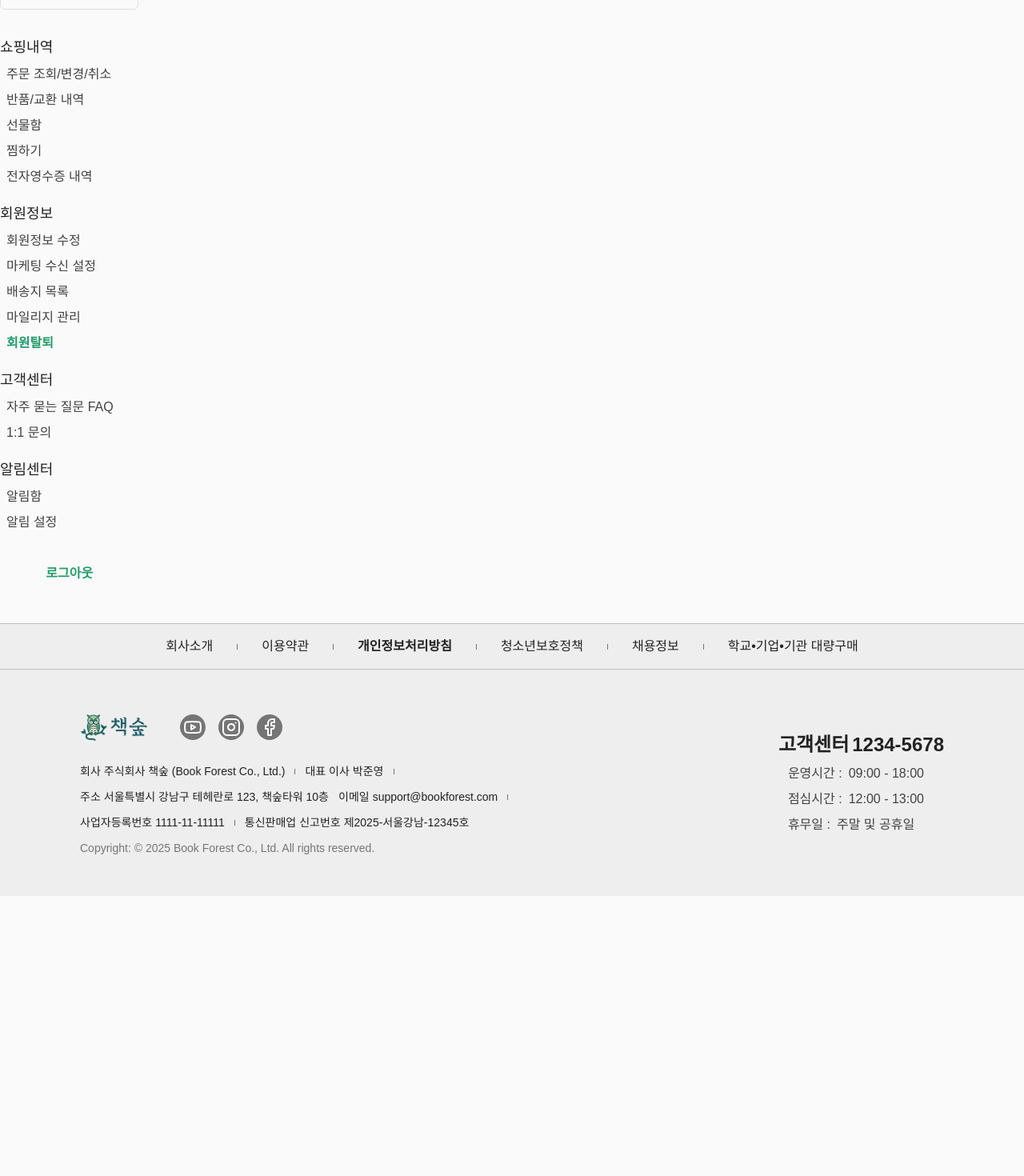
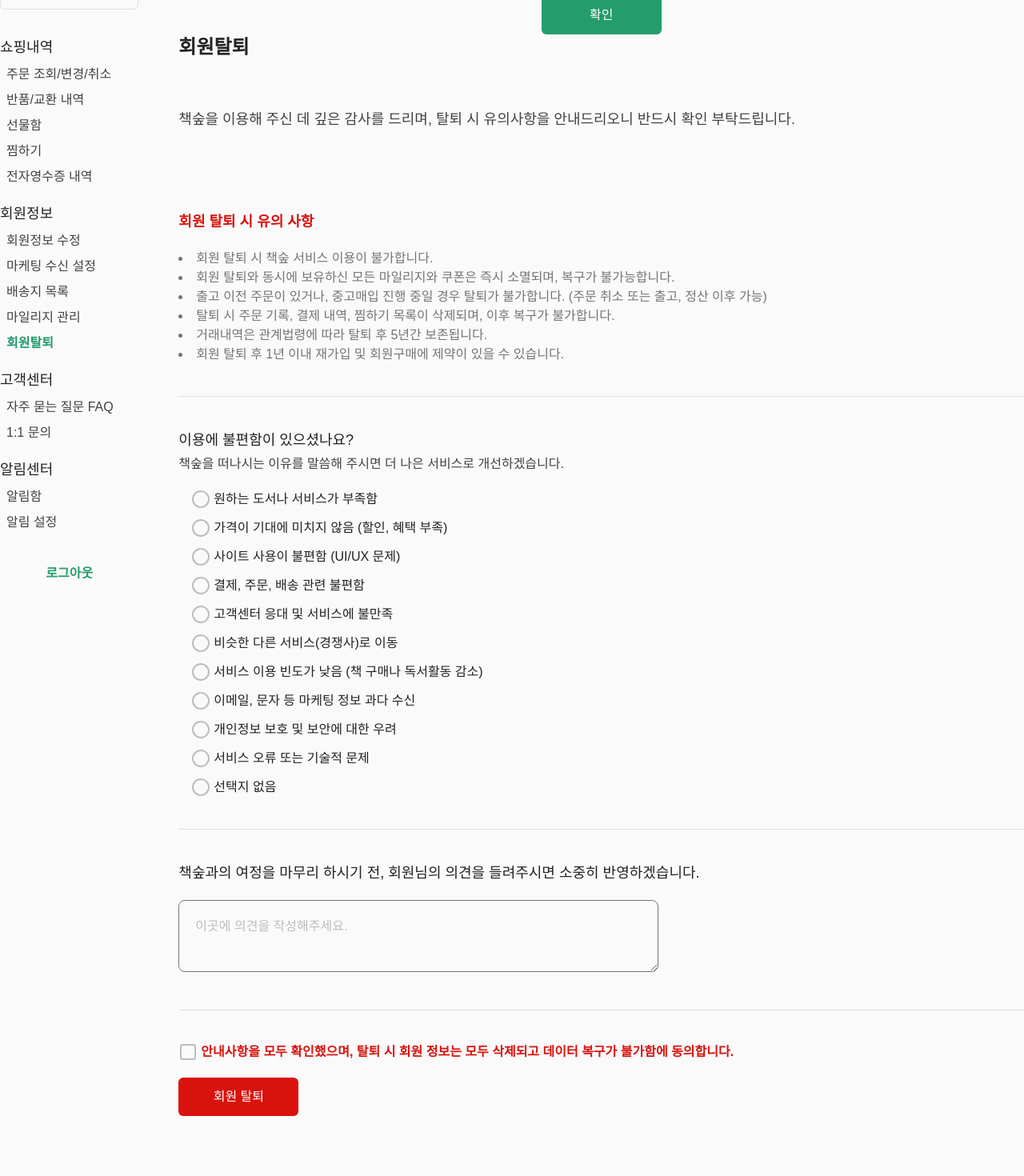
Before and after one commit to juny-0429/book-forest, a Next.js app: page /account/delete in a window 1280 px wide. Shown: the part 540-2010 px from the top of the page at 80% size. Before the commit the page ends 1660 px from the top, so only its background shows below. Built offline with nearby package versions, Linux system fonts and the light colour scheme.

Commit message:
feat: 회원 탈퇴 페이지 제작

```diff
--- /dev/null
+++ b/src/app/(main)/account/delete/_data/accountDeleteInfo.ts
@@ -0,0 +1,9 @@
+// 회원 탈퇴 시 유의 사항
+export const accountDeleteWarnings = [
+  '회원 탈퇴 시 책숲 서비스 이용이 불가합니다.',
+  '회원 탈퇴와 동시에 보유하신 모든 마일리지와 쿠폰은 즉시 소멸되며, 복구가 불가능합니다.',
+  '출고 이전 주문이 있거나, 중고매입 진행 중일 경우 탈퇴가 불가합니다. (주문 취소 또는 출고, 정산 이후 가능)',
+  '탈퇴 시 주문 기록, 결제 내역, 찜하기 목록이 삭제되며, 이후 복구가 불가합니다.',
+  '거래내역은 관계법령에 따라 탈퇴 후 5년간 보존됩니다.',
+  '회원 탈퇴 후 1년 이내 재가입 및 회원구매에 제약이 있을 수 있습니다.',
+];
--- /dev/null
+++ b/src/app/(main)/account/delete/_data/accountDeleteReasons.ts
@@ -0,0 +1,14 @@
+// 회원 탈퇴 사유
+export const accountDeleteReasons = [
+  '원하는 도서나 서비스가 부족함',
+  '가격이 기대에 미치지 않음 (할인, 혜택 부족)',
+  '사이트 사용이 불편함 (UI/UX 문제)',
+  '결제, 주문, 배송 관련 불편함',
+  '고객센터 응대 및 서비스에 불만족',
+  '비슷한 다른 서비스(경쟁사)로 이동',
+  '서비스 이용 빈도가 낮음 (책 구매나 독서활동 감소)',
+  '이메일, 문자 등 마케팅 정보 과다 수신',
+  '개인정보 보호 및 보안에 대한 우려',
+  '서비스 오류 또는 기술적 문제',
+  '선택지 없음',
+];
--- /dev/null
+++ b/src/app/(main)/account/delete/layout.tsx
@@ -0,0 +1,10 @@
+import React from 'react';
+
+export default function AccountDeleteLayout({ children, passwordCheck }: { children: React.ReactNode; passwordCheck: React.ReactNode }) {
+  return (
+    <div className='w-full'>
+      {passwordCheck}
+      {children}
+    </div>
+  );
+}
--- a/src/app/(main)/account/delete/page.tsx
+++ b/src/app/(main)/account/delete/page.tsx
@@ -1,9 +1,75 @@
+'use client';
+
 import React from 'react';
+import CheckBox from 'src/components/CheckBox/CheckBox';
+import { accountDeleteWarnings } from './_data/accountDeleteInfo';
+import { accountDeleteReasons } from './_data/accountDeleteReasons';
+import Radio from 'src/components/Radio/Radio';
+import Button from 'src/components/Button/Button';
+import { useAlertModal } from 'src/hooks/useModal';
 
 export default function AccountDeletePage() {
+  const { openAlertModal } = useAlertModal();
+
+  const onAccountDeleteClick = () => {
+    openAlertModal({
+      content: '정말로 탈퇴하시겠습니까?',
+    });
+  };
+
   return (
     <div className='flex flex-col w-full gap-[60px]'>
       <h2 className='text-title-24b text-ui-text-title'>회원탈퇴</h2>
+
+      <p className='text-body-18m text-ui-text-body'>책숲을 이용해 주신 데 깊은 감사를 드리며, 탈퇴 시 유의사항을 안내드리오니 반드시 확인 부탁드립니다.</p>
+
+      <div>
+        <section className='space-y-5 py-10 border-b border-solid border-gray-300'>
+          <h3 className='text-body-18b text-state-error'>회원 탈퇴 시 유의 사항</h3>
+
+          <ul className='list-disc list-inside'>
+            {accountDeleteWarnings.map((warning, index) => (
+              <li key={index} className='text-body-16r text-ui-text-description'>
+                {warning}
+              </li>
+            ))}
+          </ul>
+        </section>
+
+        <section className='space-y-5 py-10 border-b border-solid border-gray-300'>
+          <div className='flex flex-col gap-1'>
+            <h3 className='text-body-18m text-ui-text-title'>이용에 불편함이 있으셨나요?</h3>
+            <p className='text-body-16r text-ui-text-body'>책숲을 떠나시는 이유를 말씀해 주시면 더 나은 서비스로 개선하겠습니다.</p>
+          </div>
+
+          <ul className='flex flex-col gap-3 pl-4'>
+            {accountDeleteReasons.map((reason, index) => (
+              <li>
+                <Radio>{reason}</Radio>
+              </li>
+            ))}
+          </ul>
+        </section>
+
+        <section className='space-y-5 py-10 border-b border-solid border-gray-300'>
+          <h3 className='text-body-18m text-ui-text-title'>책숲과의 여정을 마무리 하시기 전, 회원님의 의견을 들려주시면 소중히 반영하겠습니다.</h3>
+
+          <form>
+            <textarea placeholder='이곳에 의견을 작성해주세요.' className='w-[600px] p-5 outline-none bg-transparent border border-solid border-gray-600 rounded-[8px]' />
+          </form>
+        </section>
+
+        {/* todo: 데이터베이스에 체크 항목 컬럼 추가 */}
+        <div className='space-y-5 py-10'>
+          <CheckBox>
+            <span className='text-state-error font-semibold'>안내사항을 모두 확인했으며, 탈퇴 시 회원 정보는 모두 삭제되고 데이터 복구가 불가함에 동의합니다.</span>
+          </CheckBox>
+
+          <Button height={48} onClick={onAccountDeleteClick} className='w-[150px] bg-state-error'>
+            회원 탈퇴
+          </Button>
+        </div>
+      </div>
     </div>
   );
 }
```
